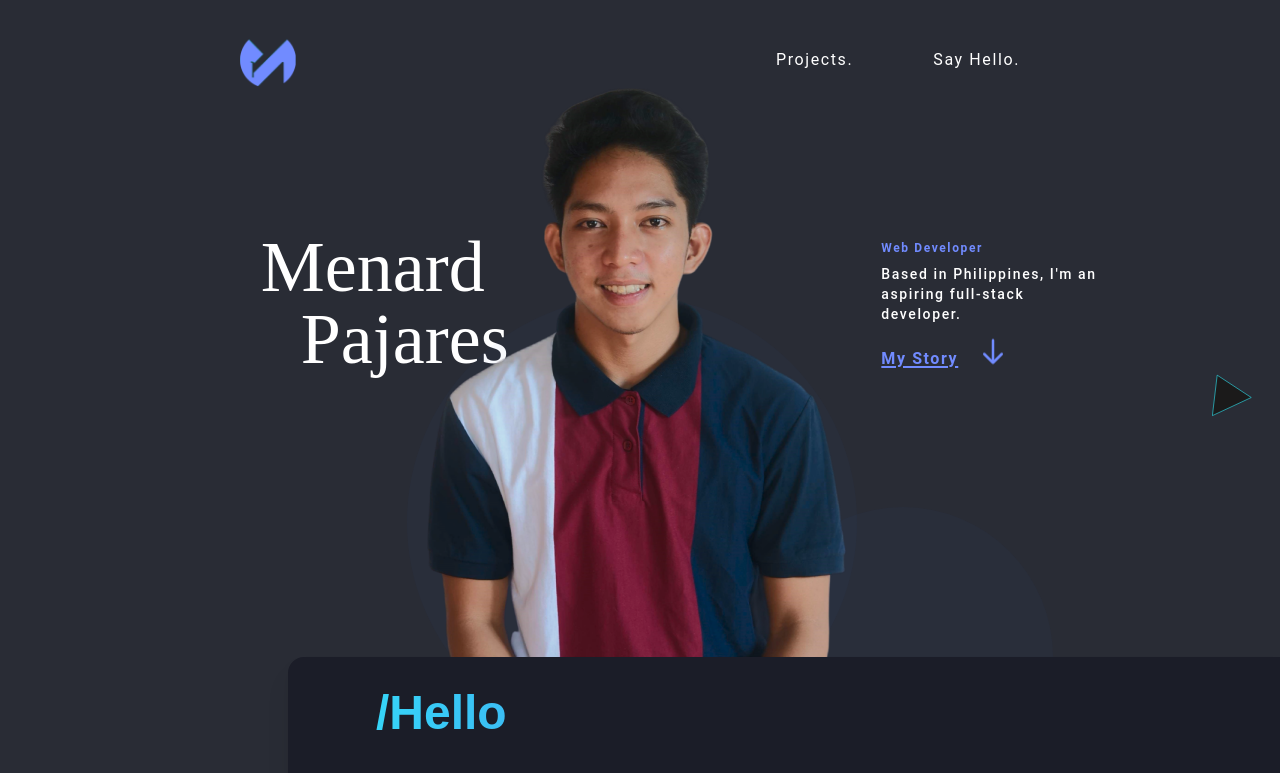
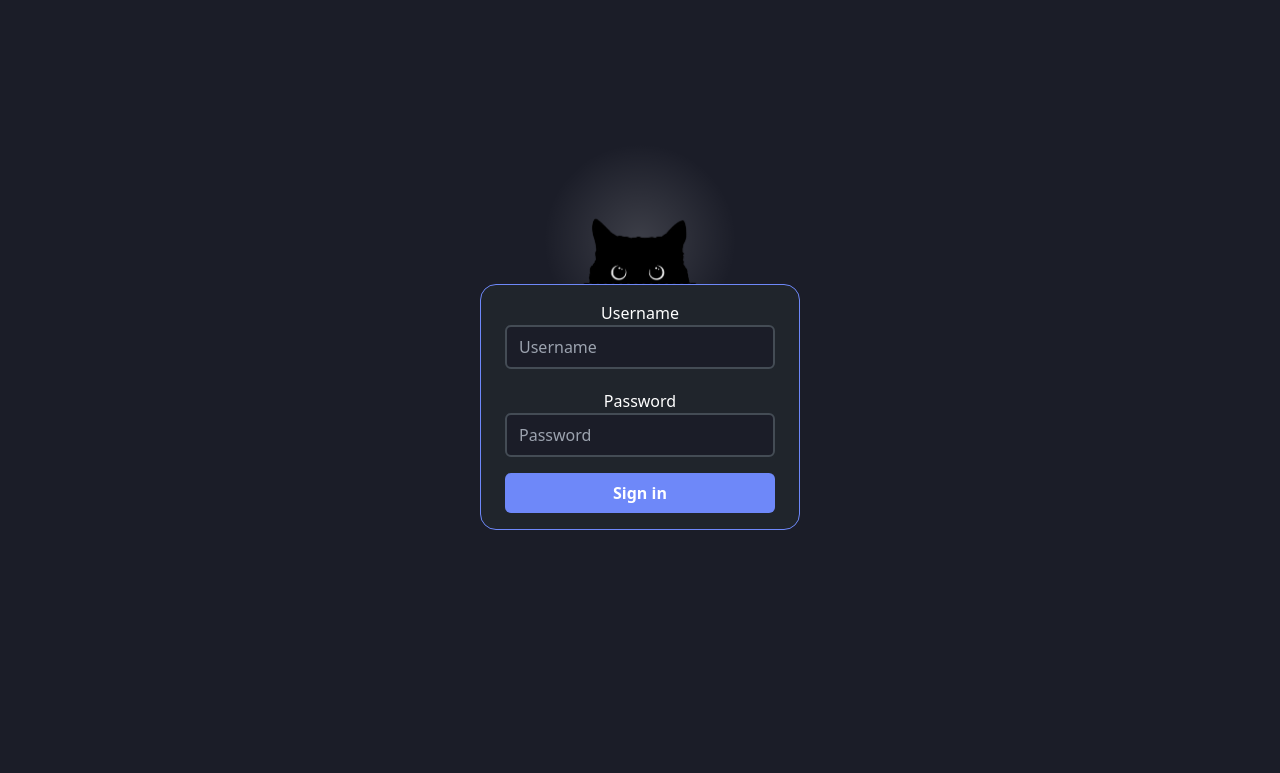
Before and after one commit to DevNanad/MODERN-PORTFOLIO, a React (Create React App) app: page /login in a window 1280 px wide. Shown: the top 773 px of the page. Built offline with nearby package versions, Linux system fonts and the light colour scheme; no server answers.

Commit message:
add and styled login page

```diff
--- a/src/App.js
+++ b/src/App.js
@@ -1,16 +1,7 @@
-import Footer from './components/Footer';
-import Midnavbar from './components/Midnavbar';
-import Navbar from './components/Navbar';
-import SectionFive from './components/SectionFive';
-import SectionFour from './components/SectionFour';
-import SectionOne from './components/SectionOne';
-import SectionSix from './components/SectionSix';
-import SectionThree from './components/SectionThree';
-import SectionTwo from './components/SectionTwo';
-import { QueryClient, QueryClientProvider } from 'react-query'
 import { BrowserRouter, Routes, Route, Link } from 'react-router-dom';
+import Login from './pages/Login';
+import Home from './pages/Home';
 
-const queryClient = new QueryClient()
 
 
 function App() {
@@ -20,25 +11,13 @@ function App() {
       <BrowserRouter>
 
         <Routes>
-          <Route path="/login"/>
+          <Route path="/" element={<Home/>}/>
+          <Route path="/login" element={<Login/>}/>
 
         </Routes>
 
       </BrowserRouter>
-      <Navbar/>
-      <SectionOne/>
-      <SectionTwo/>
-      <Midnavbar/>
-      <SectionThree/>
 
-      {/* query client wrapper fron REACTQUERY */}
-      <QueryClientProvider client={queryClient}>
-        <SectionFour/>
-      </QueryClientProvider>
-
-      <SectionFive/>
-      <SectionSix/>
-      <Footer/>
     </div>
   );
 }
--- a/src/index.css
+++ b/src/index.css
@@ -3,6 +3,10 @@
 @tailwind utilities;
 @import url('https://fonts.googleapis.com/css2?family=Abril+Fatface&family=Nunito:wght@400;500;600&family=Poppins:wght@100;200;300;400;500;600&family=Roboto:wght@400;500;700;900&display=swap');
 
+*{
+  margin: 0;
+  padding: 0;
+}
 body{
     background-color: #292C35;
     overflow-x: hidden;
@@ -342,3 +346,19 @@ body{
 
 
  }
+
+
+
+ /* Login page custom css */
+
+ .catglow{
+  background: radial-gradient(50% 50% at 50% 50%, rgba(255, 255, 255, 0.15) 0%, rgba(255, 255, 255, 0) 100%);
+  width: 12rem;
+  height: 12rem;
+  border-radius: 100%;
+
+ }
+
+ .details-container {
+  font-family: system-ui, -apple-system, BlinkMacSystemFont, 'Segoe UI', Roboto, Oxygen, Ubuntu, Cantarell, 'Open Sans', 'Helvetica Neue', sans-serif;
+ }
--- /dev/null
+++ b/src/pages/Home.js
@@ -0,0 +1,37 @@
+import Footer from '../components/Footer';
+import Midnavbar from '../components/Midnavbar';
+import Navbar from '../components/Navbar';
+import SectionFive from '../components/SectionFive';
+import SectionFour from '../components/SectionFour';
+import SectionOne from '../components/SectionOne';
+import SectionSix from '../components/SectionSix';
+import SectionThree from '../components/SectionThree';
+import SectionTwo from '../components/SectionTwo';
+import { QueryClient, QueryClientProvider } from 'react-query'
+
+const queryClient = new QueryClient()
+
+
+function Home() {
+  return (
+    <div className="app">
+
+      <Navbar/>
+      <SectionOne/>
+      <SectionTwo/>
+      <Midnavbar/>
+      <SectionThree/>
+
+      {/* query client wrapper fron REACTQUERY */}
+      <QueryClientProvider client={queryClient}>
+        <SectionFour/>
+      </QueryClientProvider>
+
+      <SectionFive/>
+      <SectionSix/>
+      <Footer/>
+    </div>
+  );
+}
+
+export default Home;
--- /dev/null
+++ b/src/pages/Login.js
@@ -0,0 +1,29 @@
+import React from 'react'
+import cat from "../images/cat.png";
+
+export default function Login() {
+  return (
+    <div className='text-white bg-[#1B1D28] h-screen w-screen flex items-start justify-center font-sans'>
+        <div className="login-container">
+            <div className="glowing-cat-container flex flex-col items-center overflow-hidden ">
+                <div className="catglow translate-y-[9rem]" ></div>
+                <img src={cat} alt="sneaking cat" className='sneaking-cat w-40 translate-y-[4px]'/>
+            </div>
+
+            <div className="details-container w-[20rem] bg-[#21262D]/95 flex flex-col items-center px-6 py-4 rounded-2xl border-[1px] border-[#6E88F9]">
+
+                <label>Username</label>
+
+                <input type="text" placeholder='Username' className='bg-[#1B1D28] w-full px-3 py-2 rounded-md border-2 border-[#444C55] focus:outline-none focus:border-[#6E88F9]'/>
+
+                <label className='mt-5'>Password</label>
+
+                <input type="password" name="" id="" placeholder='Password' className='bg-[#1B1D28] w-full px-3 py-2 rounded-md border-2 border-[#444C55] focus:outline-none focus:border-[#6E88F9]'/>
+
+                <button className='bg-[#6E88F9] w-full rounded-md mt-4 py-2 font-bold'>Sign in</button>
+
+            </div>
+        </div>
+    </div>
+  )
+}
```
Also changed, not shown: src/images/cat.png (added).
